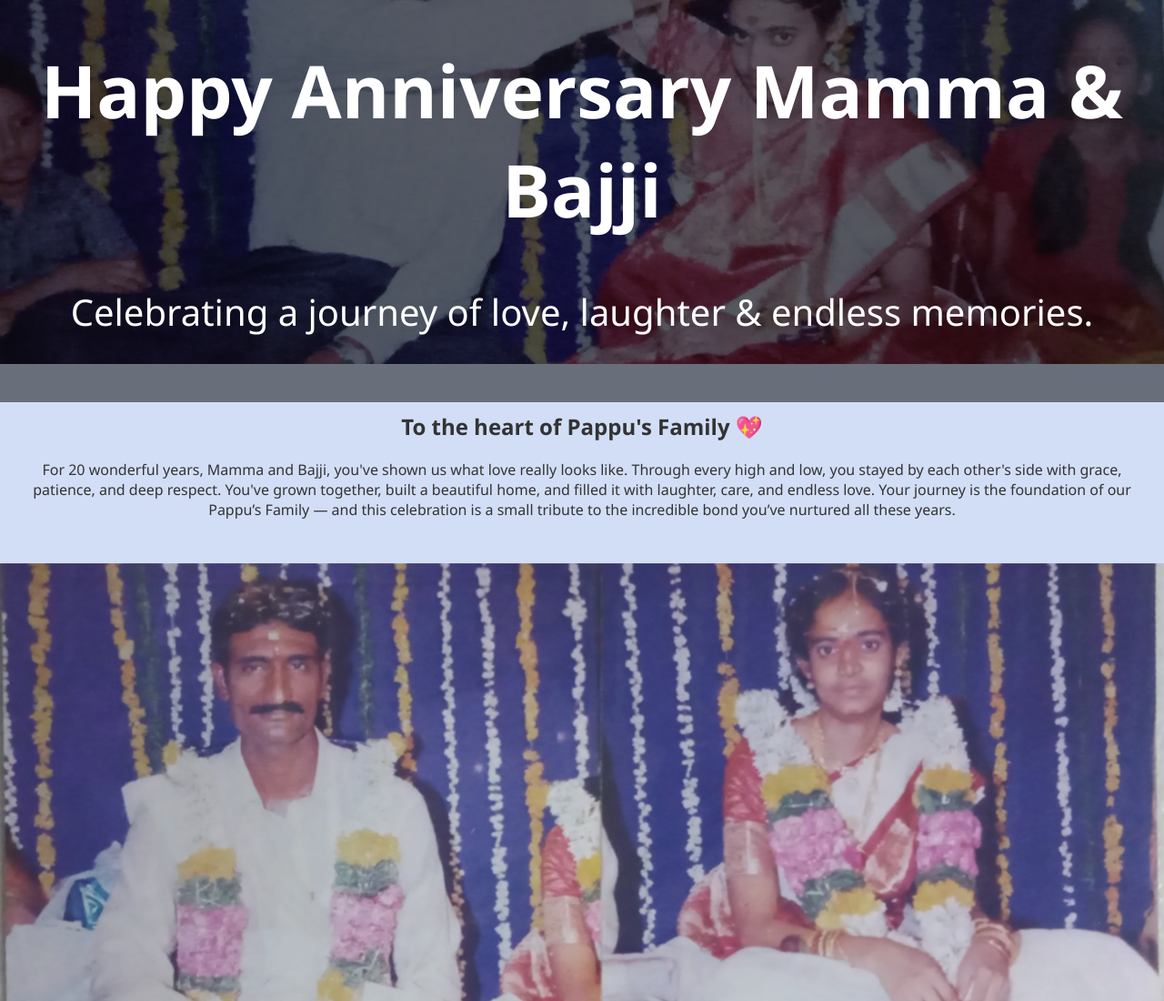
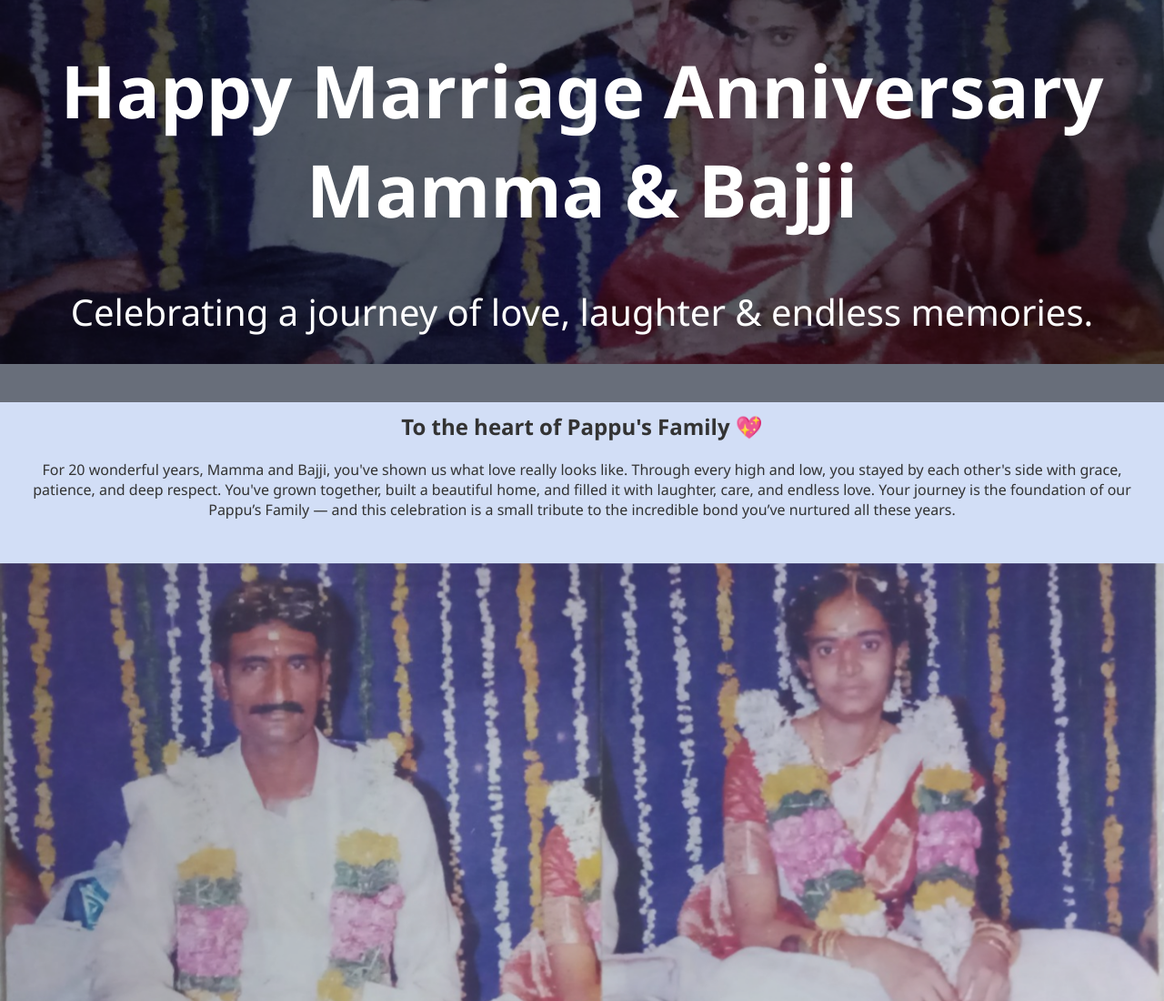
Before and after one commit to achaitanyasri/anniversary-gift, a plain HTML site: page index.html in a window 1280 px wide. Shown: the top 1100 px of the page at 91% size. Drawn offline with Linux system fonts and the light colour scheme.

Commit message:
Update index.html

```diff
--- a/index.html
+++ b/index.html
@@ -11,7 +11,7 @@
 
   <header class="hero">
     <div class="overlay">
-      <h1>Happy Anniversary Mamma & Bajji </h1>
+      <h1>Happy Marriage Anniversary Mamma & Bajji </h1>
       <p>Celebrating a journey of love, laughter & endless memories.</p>
     </div>
   </header>
```
